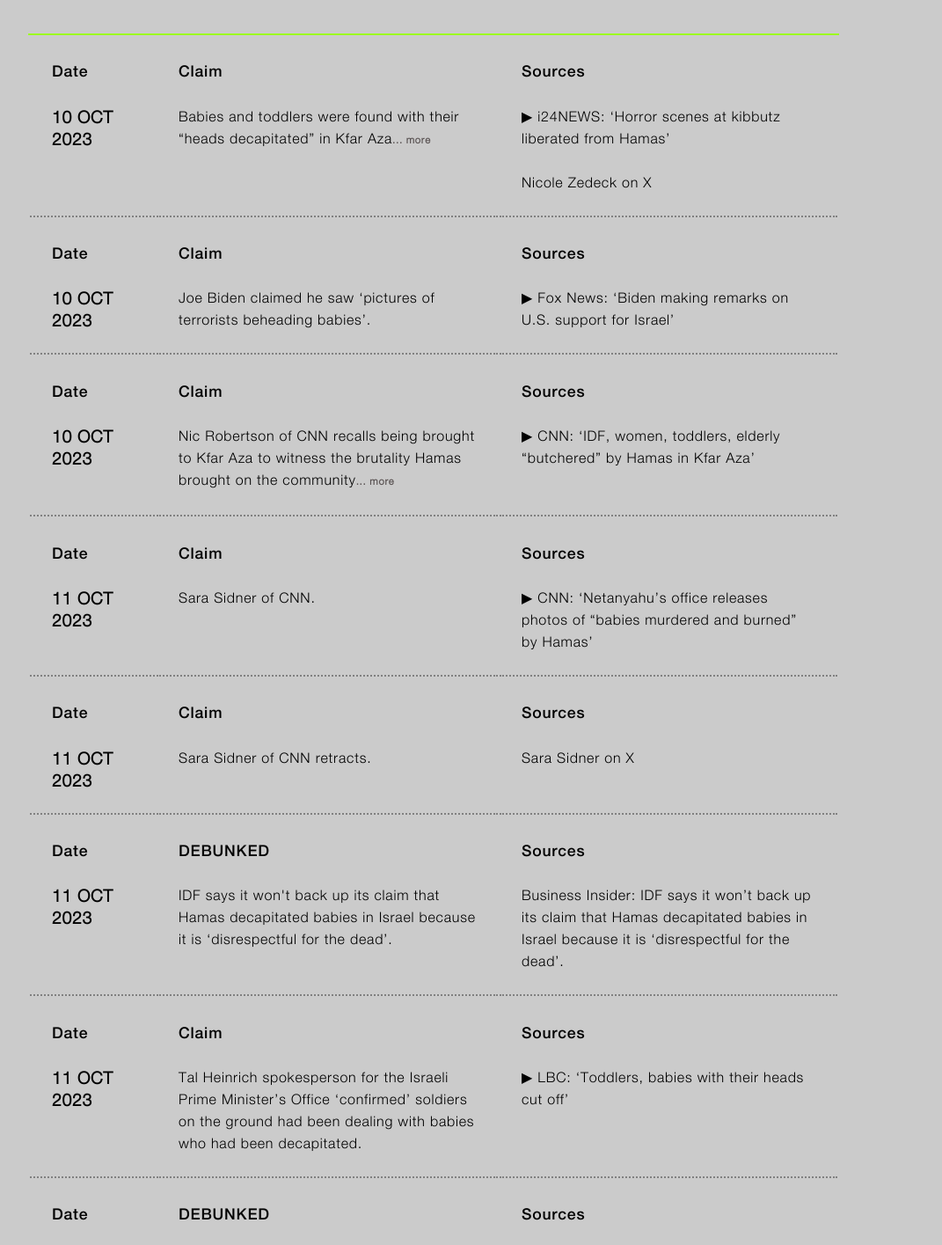
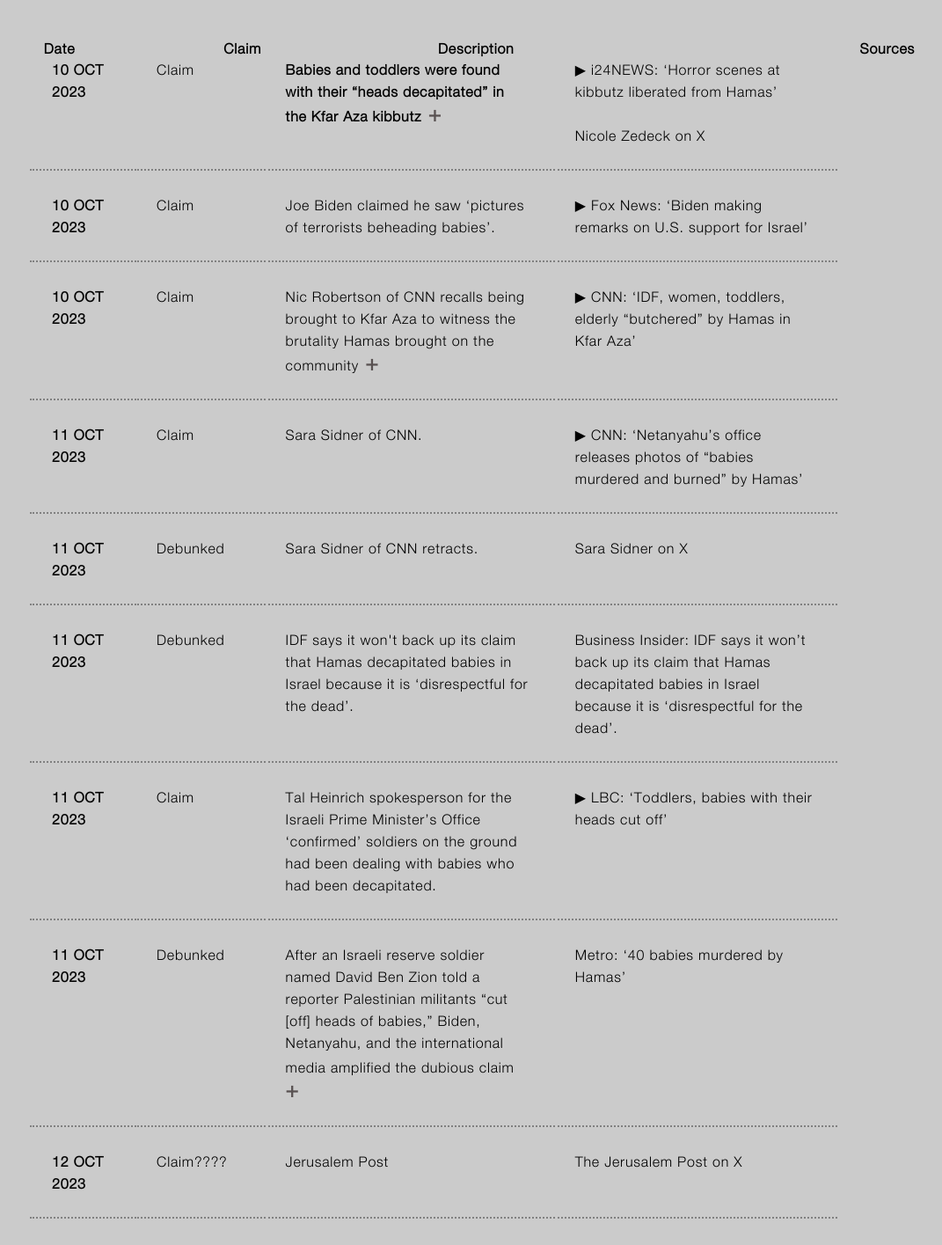
Before and after one commit to tamtzekin/hasbara-tracker, a React (Create React App) app: page /claim-a in a window 1280 px wide. Shown: the part 66-1481 px from the top of the page at 88% size, without its empty margins (32-1103 px from the left). Built offline with nearby package versions, Linux system fonts and the light colour scheme.

Commit message:
more table styling

```diff
--- a/src/App.css
+++ b/src/App.css
@@ -97,7 +97,7 @@ button.dotted {
     text-decoration: none;
     margin-left: 10px;
     padding: 8px;
-    font-size: 0.85em;
+    font-size: 1em;
 }
 
 .navbar a:hover {
@@ -111,7 +111,6 @@ button.dotted {
     margin: 6% 32.5% 0 12%;
     padding-bottom: 10%;
 }
-
 
 .header-container {
     position: absolute;
--- a/src/components/ClaimA.js
+++ b/src/components/ClaimA.js
@@ -16,165 +16,174 @@ const ClaimA = () => {
             <table>
                 <colgroup>
                 <col style={{ width: '2%'}} />
-                <col style={{ width: '10%'}} />
-                <col style={{ width: '10%'}} />
+                <col style={{ width: '1%'}} />
+                <col style={{ width: '12%'}} />
+                <col style={{ width: '12%'}} />
                 {/* <col style={{ width: '5%'}} /> */}
                 </colgroup>
 
+                <thead>
+                        <tr>
+                        <th>Date</th>
+                        <th>Claim</th>
+                        <th>Description</th>
+                        <th>Sources</th>
+                        </tr>
+                    </thead>
                 <tbody>
+
+
                     <tr>
-                        <td><span class="claim-subheading">Date</span><div class="date">10 OCT</div></td>
+                        <td><div class="date">10 OCT</div></td>
+
+                        <td>Claim</td>
+
                         <td><details><summary>
+                        <b>Babies and toddlers were found with their “heads decapitated” in the Kfar Aza kibbutz</b><span class="expand-text"> + </span></summary>
 
-                        <span class="claim-subheading">Claim</span>
+                        <b>Babies and toddlers were found with their “heads decapitated” in the Kfar Aza kibbutz</b>
+                        <br />
+                        <br />
 
-                        Babies and toddlers were found with their “heads decapitated” in Kfar Aza<span class="expand-text">... more</span></summary><span class="claim-subheading">Claim</span>Babies and toddlers were found with their “heads decapitated” in Kfar Aza in southern Israel after Hamas’ attacks in the kibbutz over the weekend, a spokesperson for Israel's prime minister says. Nicole Zedeck, a reporter with Tel Aviv-based news channel i24 from her interview with Israeli reserve soldier David Ben Zion.</details></td>
+                        A spokesperson for the Israeli state's prime minister claimed babies and toddlers were found with their "heads decapitated" in the Kfar Aza kibbutz after Hamas fighters entered occupied Palestine on October 7, 2023.<br />
+                        <br />
 
-                        <td><span class="claim-subheading">Sources</span>
+                        Nicole Zedeck, a reporter with Tel Aviv-based news channel i24, interviewed Israeli occupation force soldier David Ben Zion who made the same claim on October 10, 2023. He said: "They cut heads of children, they cut heads of women."
+                        </details></td>
 
+                        <td>
                         <VideoPlayer videoLink="/files/i24NEWS_10Oct.mp4" externalURL="https://archive.ph/QeCXs"><a href="https://archive.ph/QeCXs" target="_blank" rel="noreferrer"><span class="play-arrow">▶</span> i24NEWS: ‘Horror scenes at kibbutz liberated from Hamas’</a></VideoPlayer><br />
 
                         <br /><a href="https://archive.ph/AhYIH" target="_blank" rel="noreferrer">Nicole Zedeck on X</a></td>
                     </tr>
 
+
                     <tr>
                         <td>
-                            <span class="claim-subheading">Date</span>
-                            <div class="date">10 OCT</div></td>
-
-                        <td><span class="claim-subheading">Claim</span> Joe Biden claimed he saw ‘pictures of terrorists beheading babies’.</td>
+                            <div class="date">10 OCT</div>
+                        </td>
 
                         <td>
-                            <span class="claim-subheading">Sources</span>
+                            Claim
+                        </td>
 
+
+                        <td>Joe Biden claimed he saw ‘pictures of terrorists beheading babies’.</td>
+
+                        <td>
                         <VideoPlayer videoLink="/files/Fox_Biden_10Oct.mp4" externalURL="https://archive.ph/UN3Jd"><a href="https://archive.ph/UN3Jd" target="_blank" rel="noreferrer"><span class="play-arrow">▶</span> Fox News: ‘Biden making remarks on U.S. support for Israel’</a></VideoPlayer></td>
                     </tr>
 
  <tr>
   <td>
-    <span class="claim-subheading">Date</span>
+    <div class="date">10 OCT</div></td>
 
-    <div class="date">10 OCT</div></td>
+    <td>Claim</td>
 
   <td><details><summary>
 
-    <span class="claim-subheading">Claim</span>
-
-  Nic Robertson of CNN recalls being brought to Kfar Aza to witness the brutality Hamas brought on the community<span class="expand-text">... more</span></summary>
-
-  <span class="claim-subheading">Claim</span>
+  Nic Robertson of CNN recalls being brought to Kfar Aza to witness the brutality Hamas brought on the community<span class="expand-text"> + </span></summary>
 
   Nic Robertson of CNN recalls being brought to Kfar Aza to witness the brutality Hamas brought on the community. He describes it as “ISIS-style executions” where they were “cutting the heads off of people” including babies and killing their pets. One family hid their kids in a cupboard while they tried to distract the attackers. They were killed, but the distraction worked.</details></td>
 
   <td>
-  <span class="claim-subheading">Sources</span>
-
     <VideoPlayer videoLink="/files/CNN_NicRobertson_10Oct.mp4" externalURL="https://archive.ph/XRmh4"><a href="https://archive.ph/XRmh4" target="_blank" rel="noreferrer"><span class="play-arrow">▶</span> CNN: ‘IDF, women, toddlers, elderly “butchered” by Hamas in Kfar Aza’</a></VideoPlayer></td>
  </tr>
 
  <tr>
   <td>
-  <span class="claim-subheading">Date</span>
     <div class="date">11 OCT</div></td>
 
-  <td><span class="claim-subheading">Claim</span> Sara Sidner of CNN.</td>
+    <td>Claim</td>
+
+  <td>Sara Sidner of CNN.</td>
 
   <td>
-
-    <span class="claim-subheading">Sources</span>
-
     <VideoPlayer videoLink="/files/CNNTV_11Oct.mp4" externalURL="https://archive.ph/wpEIM"><a href="https://archive.ph/wpEIM" target="_blank" rel="noreferrer"><span class="play-arrow">▶</span> CNN: ‘Netanyahu’s office releases photos of “babies murdered and burned” by Hamas’</a></VideoPlayer></td>
  </tr>
 
  <tr>
   <td>
-
-  <span class="claim-subheading">Date</span>
     <div class="date">11 OCT</div></td>
 
-  <td><span class="claim-subheading">Claim</span> Sara Sidner of CNN retracts.</td>
+    <td>Debunked</td>
+
+  <td>Sara Sidner of CNN retracts.</td>
 
   <td>
-
-
-    <span class="claim-subheading">Sources</span>
     <a href="https://archive.is/rom8W" target="_blank" rel="noreferrer">Sara Sidner on X</a></td>
  </tr>
 
  <tr>
   <td>
-
-  <span class="claim-subheading">Date</span>
     <div class="date">11 OCT</div></td>
 
-  <td><span class="claim-subheading">DEBUNKED</span>
+    <td>Debunked</td>
 
+  <td>
   IDF says it won't back up its claim that Hamas decapitated babies in Israel because it is ‘disrespectful for the dead’.</td>
+
   <td>
-
-    <span class="claim-subheading">Sources</span>
-
     <a href="https://archive.ph/Otjey" target="_blank" rel="noreferrer">Business Insider: IDF says it won’t back up its claim that Hamas decapitated babies in Israel because it is ‘disrespectful for the dead’.</a></td>
-  {/* <td><div class="debunked">DEBUNKED</div></td> */}
  </tr>
 
  <tr>
   <td>
 
-    <span class="claim-subheading">Date</span>
     <div class="date">11 OCT</div></td>
 
-  <td><span class="claim-subheading">Claim</span>
+    <td>Claim</td>
+
+  <td>
   Tal Heinrich spokesperson for the Israeli Prime Minister’s Office ‘confirmed’ soldiers on the ground had been dealing with babies who had been decapitated.</td>
 
   <td>
-    <span class="claim-subheading">Sources</span>
     <VideoPlayer videoLink="/files/LBC_11Oct.mp4" externalURL="https://archive.is/UwDCO"><a href="https://archive.is/UwDCO" target="_blank" rel="noreferrer"><span class="play-arrow">▶</span> LBC: ‘Toddlers, babies with their heads cut off’</a></VideoPlayer></td>
  </tr>
 
    <tr>
     <td>
-        <span class="claim-subheading">Date</span>
         <div class="date">11 OCT</div></td>
+
+        <td>Debunked</td>
+
     <td>
 
 
-        <details><summary><span class="claim-subheading">DEBUNKED</span> After an Israeli reserve soldier named David Ben Zion told a reporter Palestinian militants “cut [off] heads of babies,” Biden, Netanyahu, and the international media amplified the dubious claim<span class="expand-text">... more</span></summary>
+        <details><summary> After an Israeli reserve soldier named David Ben Zion told a reporter Palestinian militants “cut [off] heads of babies,” Biden, Netanyahu, and the international media amplified the dubious claim<span class="expand-text"> + </span></summary>
 
-    <span class="claim-subheading">Debunked</span>
 
     After an Israeli reserve soldier named David Ben Zion told a reporter Palestinian militants “cut [off] heads of babies,” Biden, Netanyahu, and the international media amplified the dubious claim. The Grayzone has identified Ben Zion as a fanatical settler leader who incited riots by demanding a Palestinian town be “wiped out”.</details></td>
 
     <td>
-        <span class="claim-subheading">Sources</span>
-        <a class="media-source" href="https://archive.is/NcD6m" target="_blank" rel="noreferrer">Metro: ‘40 BABIES MURDERED BY HAMAS’</a></td>
+        <a class="media-source" href="https://archive.is/NcD6m" target="_blank" rel="noreferrer">Metro: ‘40 babies murdered by Hamas’</a></td>
    </tr>
 
    <tr>
    <td>
 
-    <span class="claim-subheading">Date</span>
     <div class="date">12 OCT</div></td>
 
-   <td><span class="claim-subheading">Claim</span> Jerusalem Post</td>
+    <td>Claim????</td>
+
+   <td>Jerusalem Post</td>
 
    <td>
-    <span class="claim-subheading">Sources</span>
 
     <a class="media-source" href="https://archive.ph/9c9L0" target="_blank" rel="noreferrer">The Jerusalem Post on X</a></td>
   </tr>
 
    <tr>
     <td>
-        <span class="claim-subheading">Date</span>
         <div class="date">12 OCT</div></td>
 
+<td>??</td>
+
     <td>
-        <span class="claim-subheading">Debunked</span>
 
         ‘Israeli official says government cannot confirm babies were beheaded in Hamas attack’.</td>
 
-    <td><span class="claim-subheading">Sources</span>
+    <td>
 
     <a class="media-source" href="https://archive.ph/S0ZA3" target="_blank" rel="noreferrer">CNN: ‘Israeli official says government cannot confirm babies were beheaded in Hamas attack’</a></td>
    </tr>
@@ -182,15 +191,14 @@ const ClaimA = () => {
    <tr>
     <td>
 
-        <span class="claim-subheading">Date</span>
         <div class="date">13 OCT</div></td>
 
+        <td>???</td>
+
     <td>
-        <span class="claim-subheading">Debunked</span>
         When journalists asked a spokesman for the Israeli military about the story, the reply was, “We cannot confirm but you can assume it happened.”</td>
 
     <td>
-    <span class="claim-subheading">Sources</span>
 
         <a class="media-source" href="https://archive.ph/RNLTs" target="_blank" rel="noreferrer">Al Jazeera: ‘Watching the watchdogs: Babies and truth die together in Israel-Palestine’</a></td>
    </tr>
--- a/src/components/ClaimPage.css
+++ b/src/components/ClaimPage.css
@@ -61,7 +61,8 @@ button {
 }
 
 .date {
-  font-size: 1.2em;
+  font-size: 1em;
+  font-family: 'HelveticaNeue_Light', Helvetica, sans-serif;
   font-weight: 600;
   vertical-align: top;
 }
@@ -120,13 +121,13 @@ details > summary::-webkit-details-marker {
 }
 
 .expand-text {
-    font-size: 0.7em;
+    font-size: 1.5em;
     font-weight: 600;
     color: #585151;
 }
 
 h1.claim-heading {
-    font-family: 'LoRes_Regular';
+    font-family: 'HelveticaNeue_Light', helvetica, sans-serif;
     font-size: 2.05em;
     position: absolute;
     left: 6%;
@@ -142,7 +143,7 @@ h1.claim-heading {
 table {
     width: 80%;
     position: relative;
-    border-top: 2px solid #9dff20;
+    /* border-top: 2px solid #9dff20; */
 }
 
 td {
@@ -152,11 +153,13 @@ td {
     vertical-align: top;
 }
 
-/* thead {
+thead {
     position: fixed;
     display: table;
     width: 100%;
-} */
+    margin-left: 1%;
+    background:#cbcbcb;
+}
 
 /* th {
     border-bottom: 2px solid #9dff20;
```
